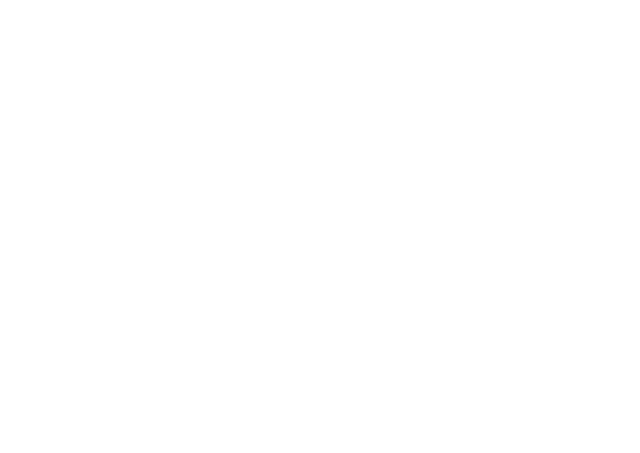
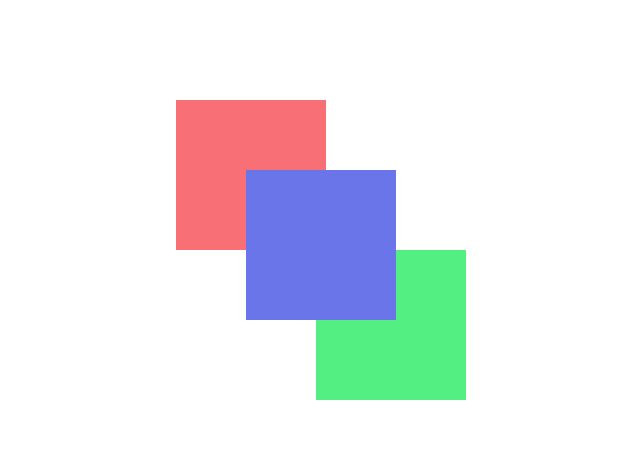
Before and after one commit to DISERD/HW-25, a plain HTML site: page index.html in a window 1280 px wide. Shown: the whole page, without its empty margins (344-984 px from the left). Drawn offline with Linux system fonts and the light colour scheme.

Commit message:
add CSS styles and HTML structure for HW-25

```diff
--- a/css/styles.css
+++ b/css/styles.css
@@ -0,0 +1,32 @@
+.container {
+    position: relative;
+    width: 400px;
+    height: 400px;
+    margin: 50px auto;
+    background: #fff;
+}
+
+.square {
+    position: absolute;
+    width: 150px;
+    height: 150px;
+}
+
+.red {
+    background-color: #F87075;
+    top: 50px;
+    left: 80px;
+}
+
+.blue {
+    background-color: #6A75E9;
+    top: 120px;
+    left: 150px;
+    z-index: 2;
+}
+
+.green {
+    background-color: #53EF83;
+    top: 200px;
+    left: 220px;
+}
--- a/index.html
+++ b/index.html
@@ -6,8 +6,19 @@
     <meta name="viewport" content="width=device-width, initial-scale=1.0">
     <title>HW-25</title>
 </head>
+<link rel="stylesheet" href="./css/styles.css">
 
 <body>
+
+    <div class="container">
+
+        <div class="square red"></div>
+
+        <div class="square blue"></div>
+
+        <div class="square green"></div>
+
+    </div>
 
 </body>
 
```
